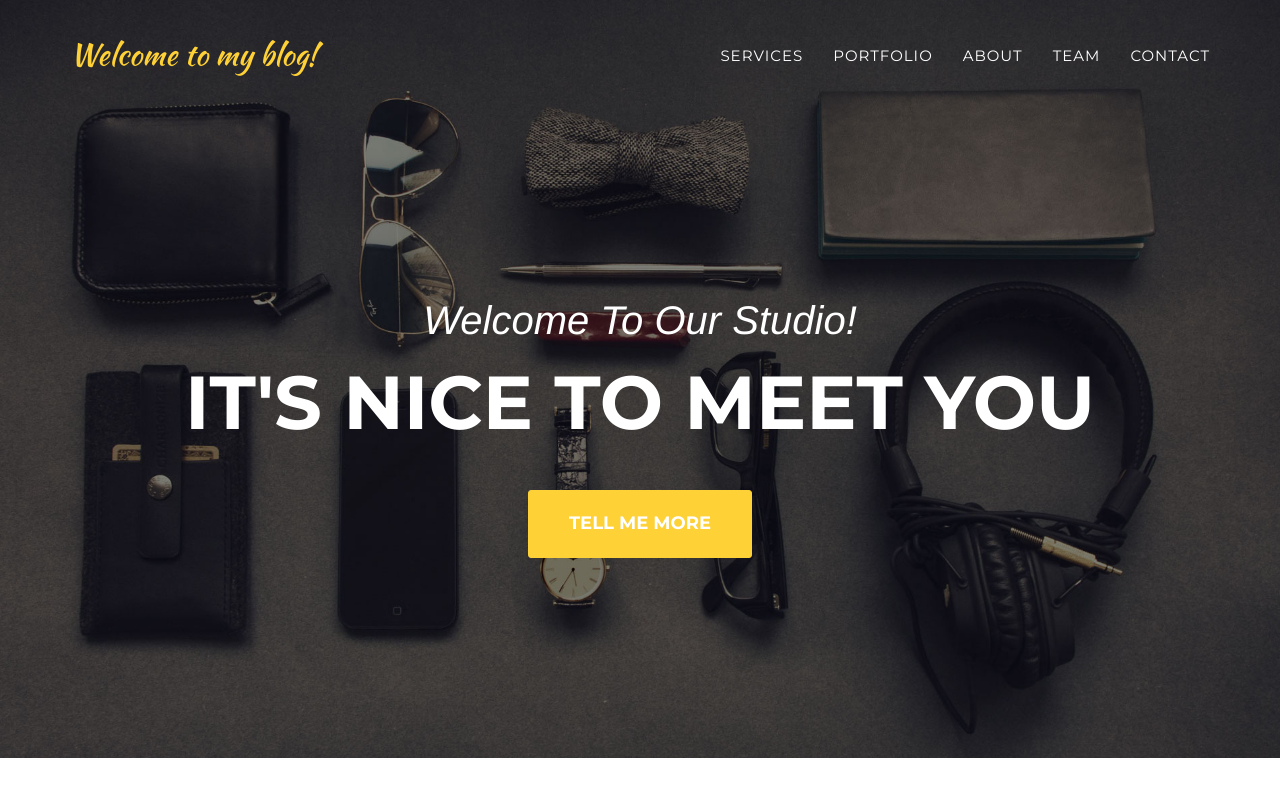
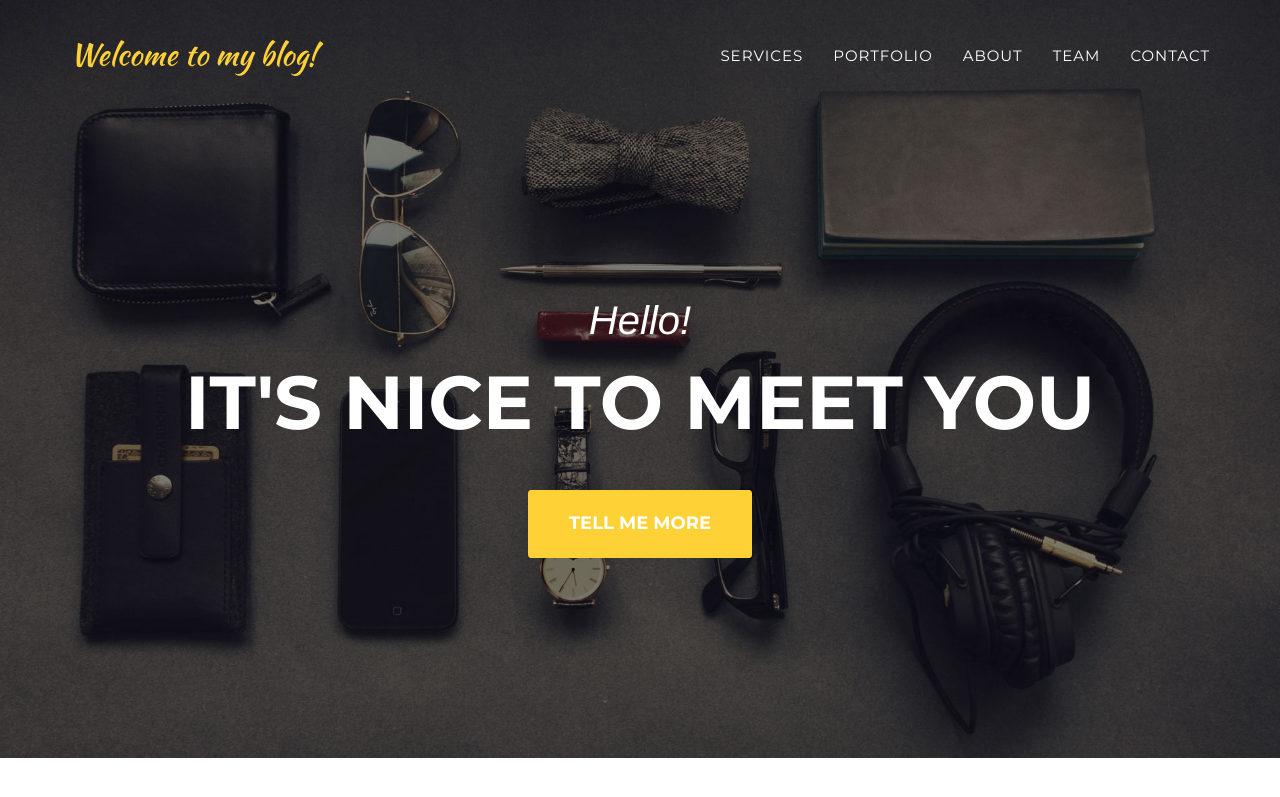
Before and after one commit to eddydao/tylerdao.github.io, a Jekyll site: the page built from index.html, in a window 1280 px wide and 900 px high. Shown: the top 797 px of the window. Built offline with Jekyll 4.4.1, drawn with Linux system fonts in a browser that asks for light colours; some web fonts are replaced.

Commit message:
-Change header content

```diff
--- a/_includes/header.html
+++ b/_includes/header.html
@@ -44,7 +44,7 @@
     <header>
         <div class="container">
             <div class="intro-text">
-                <div class="intro-lead-in">Welcome To Our Studio!</div>
+                <div class="intro-lead-in">Hello!</div>
                 <div class="intro-heading">It's Nice To Meet You</div>
                 <a href="#services" class="page-scroll btn btn-xl">Tell Me More</a>
             </div>
```
